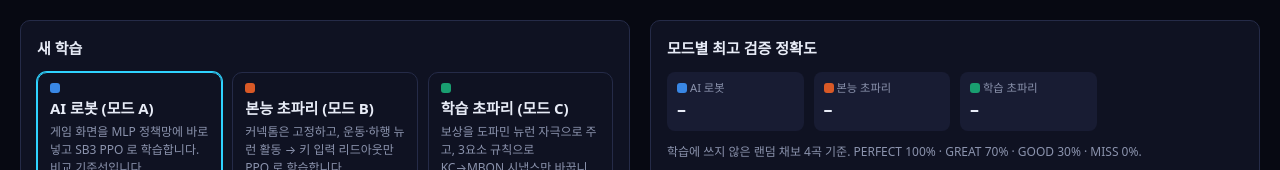
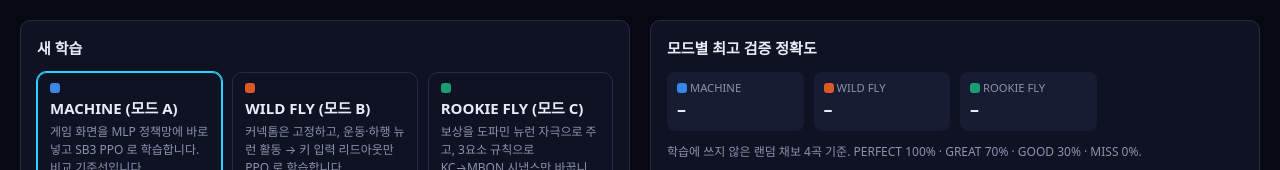
Before and after one commit to anseonghyeon/fly-beat, a React (Vite) app in the folder web/: page /train in a window 1280 px wide. Shown: the top 170 px of the page. Built offline with nearby package versions, Linux system fonts and the light colour scheme; no server answers.

Commit message:
design: 대결 상대 이름을 ROOKIE FLY·WILD FLY·MACHINE으로 변경

```diff
--- a/web/src/components/BrainPanel.tsx
+++ b/web/src/components/BrainPanel.tsx
@@ -36,7 +36,7 @@ function Bar({ label, v, max, hint }: { label: string; v: number; max: number; h
 export function BrainPanel({ mode, activity }: { mode: Mode | null; activity: Activity | null }) {
   if (mode === "A") {
     return (
-      <p className="muted">AI 로봇은 초파리 뇌가 아닌 일반 인공신경망이라 뇌 활동이 없습니다.</p>
+      <p className="muted">MACHINE은 초파리 뇌가 아닌 일반 인공신경망이라 뇌 활동이 없습니다.</p>
     );
   }
   if (!activity) return <p className="muted">재생을 시작하면 초파리 뇌 활동이 표시됩니다.</p>;
--- a/web/src/game/opponents.ts
+++ b/web/src/game/opponents.ts
@@ -16,21 +16,21 @@ export interface OpponentInfo {
 
 export const OPPONENTS: Record<Mode, OpponentInfo> = {
   A: {
-    name: "AI 로봇",
+    name: "MACHINE",
     desc: "초파리가 아닌 일반 AI. 비교용이라 제일 잘 쳐요",
     tech: "모드 A · MLP + PPO",
     icon: "robot",
     isFly: false,
   },
   B: {
-    name: "본능 초파리",
+    name: "WILD FLY",
     desc: "타고난 뇌 배선 그대로 노트에 반응해요",
     tech: "모드 B · 커넥톰 고정 + 해석기 학습",
     icon: "fly",
     isFly: true,
   },
   C: {
-    name: "학습 초파리",
+    name: "ROOKIE FLY",
     desc: "칭찬(도파민)을 받으며 뇌가 스스로 배웠어요",
     tech: "모드 C · 도파민 3요소 학습",
     icon: "fly",
--- a/web/src/pages/Lobby.tsx
+++ b/web/src/pages/Lobby.tsx
@@ -28,7 +28,7 @@ const DIFF_RE = /\((EASY|NORMAL|HARD)\)\s*$/;
 const DIFFS = ["EASY", "NORMAL", "HARD"] as const;
 type Diff = (typeof DIFFS)[number] | "—";
 
-/** 상대 목록 순서: 혼자 → 초파리(학습·본능) → AI 로봇 */
+/** 상대 목록 순서: ROOKIE FLY(C) → WILD FLY(B) → MACHINE(A) */
 const OPP_ORDER: Record<Mode, number> = { C: 1, B: 2, A: 3 };
 
 type SortKey = "title" | "bpm" | "notes";
@@ -94,6 +94,7 @@ export default function Lobby() {
   const navigate = useNavigate();
   const [charts, setCharts] = useState<ChartSummary[]>([]);
   const [ckpts, setCkpts] = useState<CheckpointSummary[]>([]);
+  const [ckptsLoaded, setCkptsLoaded] = useState(false);
   const [settings, setSettings] = useState<PlaySettings>(() => loadSettings() ?? DEFAULT_SETTINGS);
   const [records] = useState(loadRecords);
   const [category, setCategory] = useState("전체");
@@ -110,14 +111,15 @@ export default function Lobby() {
       .get<CheckpointSummary[]>("/api/checkpoints")
       .then((cs) => {
         setCkpts([...cs].sort((a, b) => OPP_ORDER[a.mode] - OPP_ORDER[b.mode]));
-        // 처음이거나 저장된 상대가 사라졌으면 본능 초파리(B), 없으면 첫 번째 상대
+        // 처음이거나 저장된 상대가 사라졌으면 WILD FLY(B), 없으면 첫 번째 상대
         setSettings((s) =>
           cs.some((c) => c.id === s.ckptId)
             ? s
             : { ...s, ckptId: (cs.find((c) => c.mode === "B") ?? cs[0])?.id ?? "" },
         );
       })
-      .catch(() => undefined);
+      .catch(() => undefined)
+      .finally(() => setCkptsLoaded(true));
   }, []);
 
   const songs = useMemo(() => groupSongs(charts), [charts]);
@@ -385,7 +387,7 @@ export default function Lobby() {
               );
             })}
           </div>
-          {ckpts.length === 0 && (
+          {ckptsLoaded && ckpts.length === 0 && (
             <p className="muted small">
               대결할 상대가 없어요. Esc 메뉴의 학습에서 상대를 먼저 학습시켜 주세요.
             </p>
```
Also changed, not shown: 1 other file (tests, documents, lock files or other folders).
